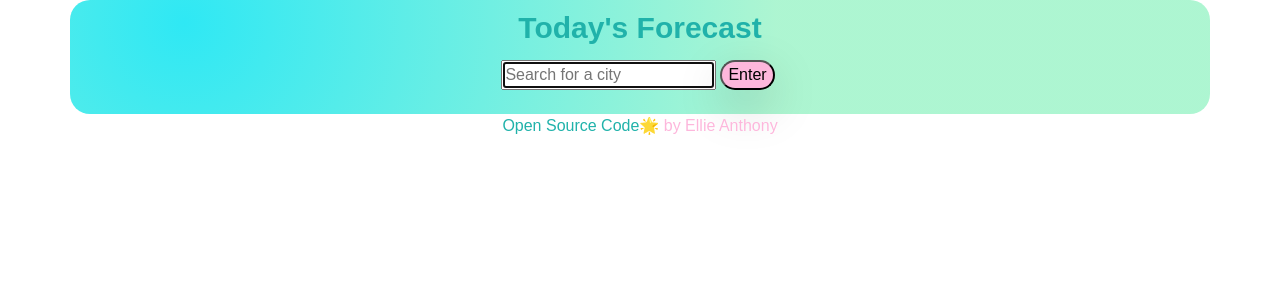
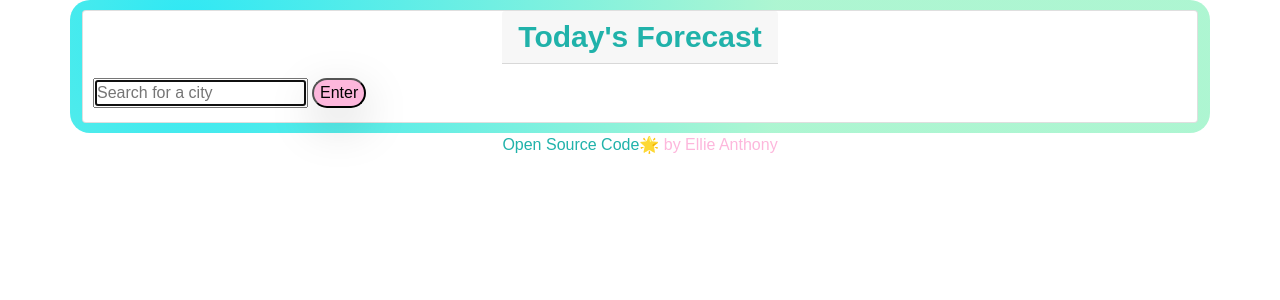
Before and after one commit to elliebanthony/react-weather-app, a React (Create React App) app: page / in a window 1280 px wide. Shown: the top 300 px of the page. Built offline with nearby package versions, Linux system fonts and the light colour scheme.

Commit message:
adding card

```diff
--- a/src/App.css
+++ b/src/App.css
@@ -13,7 +13,7 @@
   border-radius: 20px;
   margin: 0 auto;
 }
-.title {
+.card-header {
   font-weight: bold;
   font-size: 30px;
   font-family: "Poppins", sans-serif;
--- a/src/App.js
+++ b/src/App.js
@@ -6,8 +6,10 @@ function App() {
   return (
     <div className="App">
       <div className="container">
-        <h1 className="title">Today's Forecast</h1>
-        <Weather />
+        <div className="card">
+          <h1 className="card-header">Today's Forecast</h1>
+          <Weather />
+        </div>
       </div>
       <Footer />
     </div>
--- a/src/Weather.css
+++ b/src/Weather.css
@@ -1,5 +1,5 @@
 form {
-  text-align: center;
+  text-align: left;
   padding: 10px;
 }
 button {
@@ -49,7 +49,7 @@ button {
   display: flex;
   justify-content: space-evenly;
 }
-.row {
+.weather .row {
   font-family: "Poppins", sans-serif;
   padding: 10px;
   color: lightskyblue;
```
